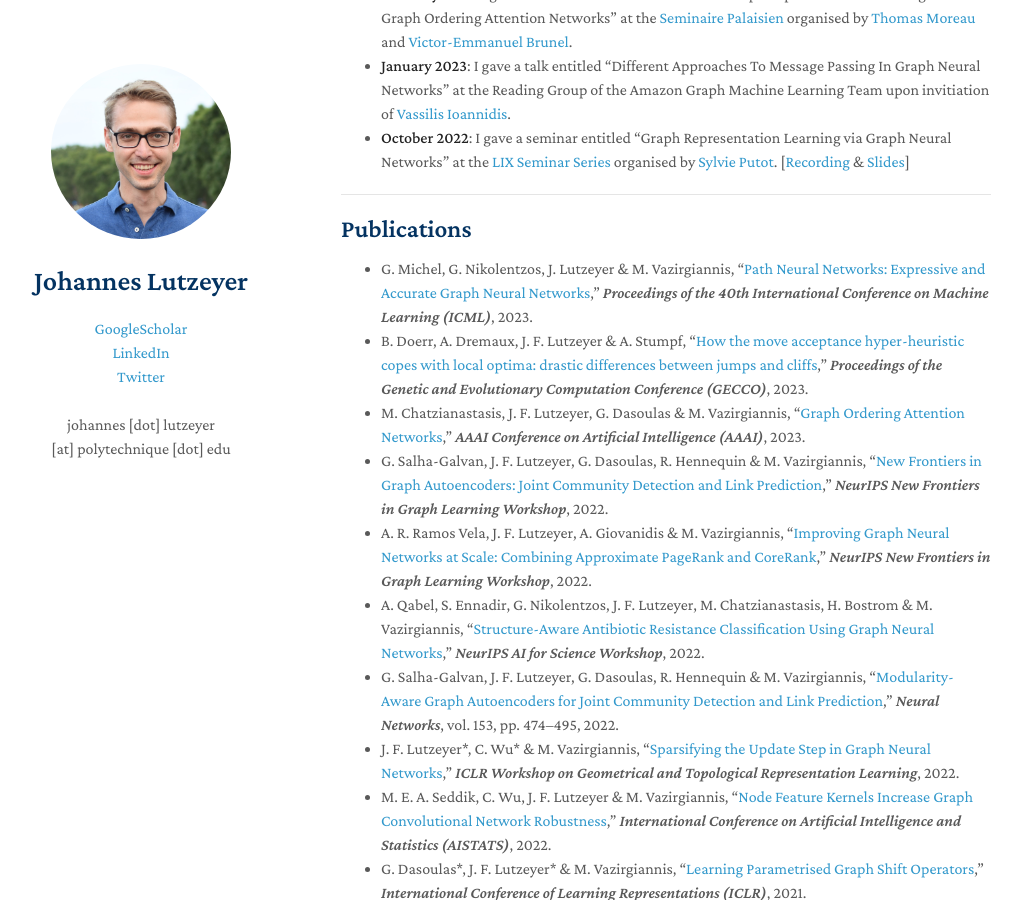
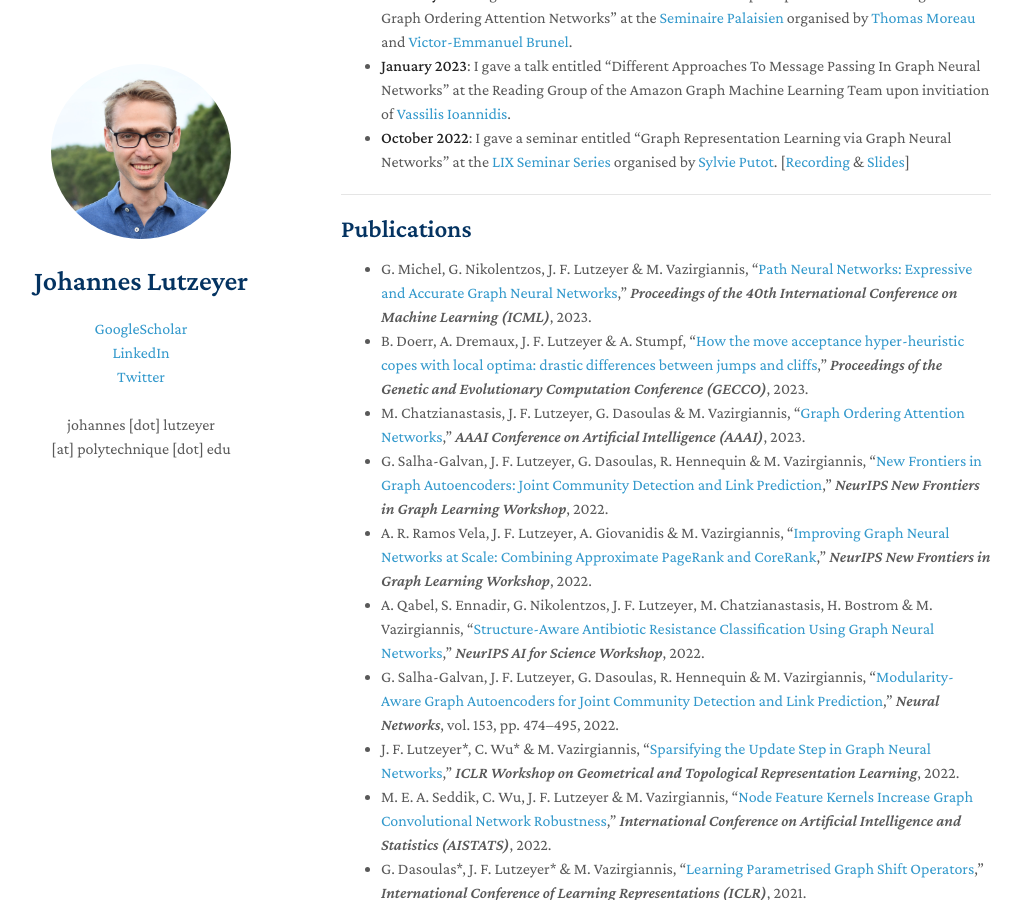
Before and after one commit to johanneslutzeyer/johanneslutzeyer.github.io, a Jekyll site: the page built from index.md, in a window 1280 px wide and 900 px high, scrolled down 686 px. Shown: the whole window, without its empty margins (129-1150 px from the left). Built offline with Jekyll 4.4.1, drawn with Linux system fonts in a browser that asks for light colours; our own code applies the rules of GitHub Pages for plain Markdown files; a script that is not in the unit is left out.

```diff
--- a/index.md
+++ b/index.md
@@ -26,7 +26,7 @@ My academic CV can be accessed <a href="https://johanneslutzeyer.com/doc/Johanne
 ---
 
 ## Publications
-- G. Michel, G. Nikolentzos, J. Lutzeyer & M. Vazirgiannis, "<a href="https://arxiv.org/pdf/2306.05955.pdf" target="_blank">Path Neural Networks: Expressive and Accurate Graph Neural Networks</a>," *Proceedings of the 40th International Conference on Machine Learning (ICML)*, 2023.
+- G. Michel, G. Nikolentzos, J. F. Lutzeyer & M. Vazirgiannis, "<a href="https://arxiv.org/pdf/2306.05955.pdf" target="_blank">Path Neural Networks: Expressive and Accurate Graph Neural Networks</a>," *Proceedings of the 40th International Conference on Machine Learning (ICML)*, 2023.
 - B. Doerr, A. Dremaux, J. F. Lutzeyer & A. Stumpf, “<a href="https://arxiv.org/pdf/2304.10414.pdf" target="_blank">How the move acceptance hyper-heuristic copes with local optima: drastic differences between jumps and cliffs</a>,” *Proceedings of the Genetic and Evolutionary Computation Conference (GECCO)*, 2023.
 - M. Chatzianastasis, J. F. Lutzeyer, G. Dasoulas & M. Vazirgiannis, "<a href="https://arxiv.org/pdf/2204.05351.pdf" target="_blank">Graph Ordering Attention Networks</a>," *AAAI Conference on Artificial Intelligence (AAAI)*, 2023.
 -  G. Salha-Galvan, J. F. Lutzeyer, G. Dasoulas, R. Hennequin & M. Vazirgiannis, "<a href="https://arxiv.org/pdf/2211.08972.pdf" target="_blank">New Frontiers in Graph Autoencoders: Joint Community Detection and Link Prediction</a>," *NeurIPS New Frontiers in Graph Learning Workshop*, 2022.
```
